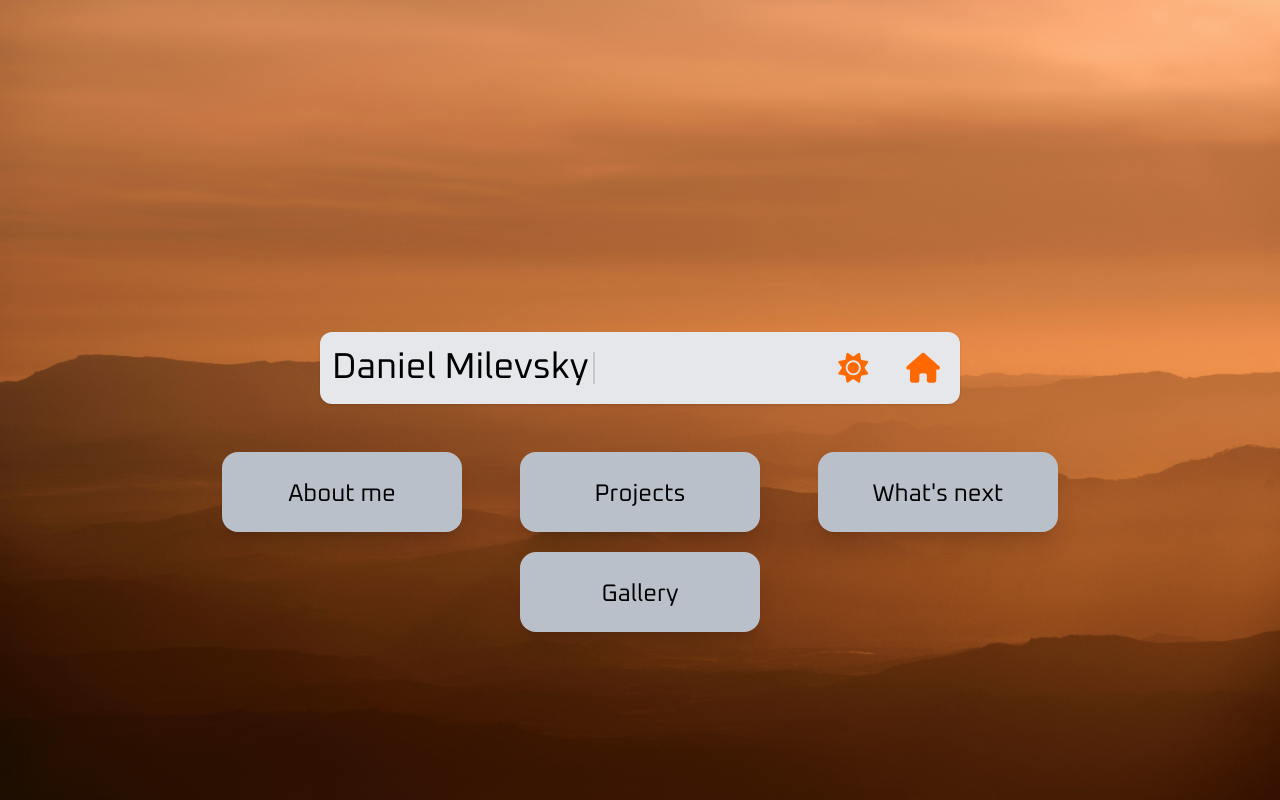
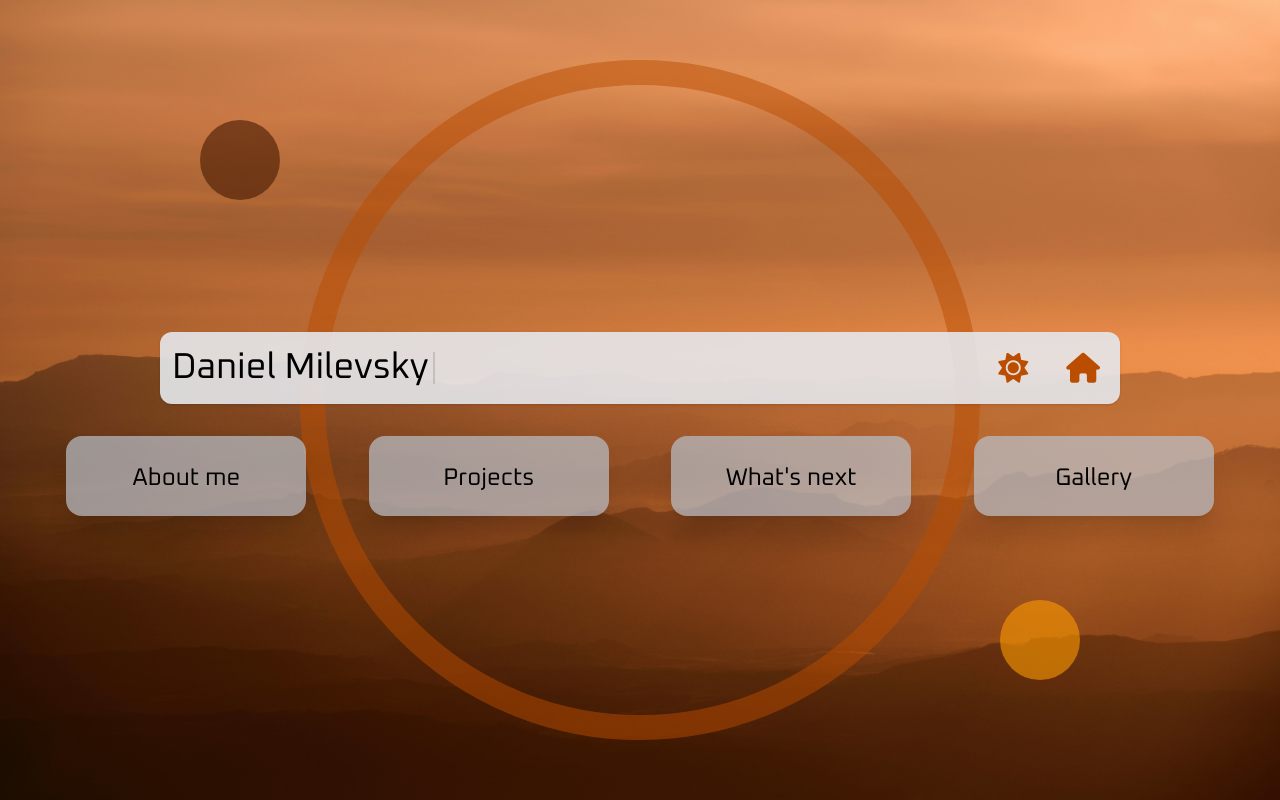
Before and after one commit to MD12c/daniel-milevsky-personal-website, a React (Vite) app: page / in a window 1280 px wide. Built offline with nearby package versions, Linux system fonts and the light colour scheme.

Commit message:
added 3xl: resolution, added background decorations and their dark mode, made some navbar and header elements semi-transparent, chenged icon colors for darker orange

```diff
--- a/package.json
+++ b/package.json
@@ -28,6 +28,7 @@
     "eslint": "^9.39.1",
     "eslint-plugin-react-hooks": "^7.0.1",
     "eslint-plugin-react-refresh": "^0.4.24",
+    "gh-pages": "^6.3.0",
     "globals": "^16.5.0",
     "vite": "^7.2.4"
   }
--- a/src/App.jsx
+++ b/src/App.jsx
@@ -7,12 +7,14 @@ import ContactMe from './components/ContactMe.jsx'
 import Header from './components/Header.jsx'
 import Footer from './components/Footer.jsx'
 import WhatIsToCome from './components/WhatIsToCome.jsx'
+import BgDecorations from './components/BgDecorations.jsx'
 
 function AppContent() {
   const { darkMode } = useContext(DarkModeContext);
   return (
-    <div className={`flex flex-col h-screen w-full bg-cover bg-center ${darkMode ? "bg-green" : "bg-[url('/Orange-landscape.jpg')]"}`}>
-      <div className="mt-[40vh] xl:mx-40">
+    <div className={`relative z-0 flex flex-col h-screen w-full bg-cover bg-center ${darkMode ? "bg-green bg-[url('/Orange-landscape.jpg')]" : "bg-[url('/Orange-landscape.jpg')]"}`}>
+      <BgDecorations className="absolute z-10" />
+      <div className="relative mt-[40vh] xl2:mx-40">
         <Header />
         <Navigation />
       </div>
--- /dev/null
+++ b/src/components/BgDecorations.jsx
@@ -0,0 +1,30 @@
+import { useState, useEffect, useContext } from "react";
+import { DarkModeContext } from "../context/DarkModeContext";
+export default function BgDecorations() {
+  const { darkMode, setDarkMode } = useContext(DarkModeContext);
+  return (
+    <div>
+        <div className="absolute overflow-hidden h-screen w-screen flex items-center justify-center shadow-black/50">
+            <div className={`absolute w-170 h-170 rounded-full border-25
+                            ${darkMode ? "border-drGreen/50" : "border-amber-700/50"}`} />
+        </div>
+        <div className="absolute h-screen w-screen">
+            <div className={`absolute w-20 h-20 rounded-full
+                             ${darkMode ? "bg-dr2Green" : "bg-amber-950/60"}
+                             top-[5vh] left-[5vh]
+                             lg:top-[15vh] lg:left-[15vh]
+                             xl:top-[15vh] xl:left-[25vh]
+                             2xl:top-[15vh] 2xl:left-[40vh]
+                             3xl:top-[15vh] 3xl:left-[55vh]`} />
+
+            <div className={`absolute w-20 h-20 rounded-full
+                             ${darkMode ? "bg-dfGreen" : "bg-amber-500/60"}
+                             bottom-[5vh] right-[5vh]
+                             lg:bottom-[15vh] lg:right-[15vh]
+                             xl:bottom-[15vh] xl:right-[25vh]
+                             2xl:bottom-[15vh] 2xl:right-[40vh]
+                             3xl:bottom-[15vh] 3xl:right-[55vh]`} />
+        </div>
+    </div>
+  );
+}
--- a/src/components/Header.jsx
+++ b/src/components/Header.jsx
@@ -3,17 +3,6 @@ import { DarkModeContext } from "../context/DarkModeContext";
 export default function Header() {
   const iconStyle = "transition text-3xl cursor-pointer";
   const { darkMode, setDarkMode } = useContext(DarkModeContext);
-
-  //   return (
-  //     <div className="flex justify-between items-center mt-3 py-4 rounded-xl mx-40 border-gray-600 shadow bg-gray-200">
-  //         <i className={`${iconStyle} fa-solid fa-house`}></i>
-  //         <h1 className="text-4xl font-oxanium font-bold">
-  //         Daniel Milevsky
-  //         </h1>
-  //         <i className={`${iconStyle} fa-solid fa-sun`}></i>
-  //     </div>
-  //   );
-  // }
 
   const name = "Daniel Milevsky";
   const letters = name.split("");
@@ -33,10 +22,10 @@ export default function Header() {
   return (
     <div className={`flex mx-3 z-50 justify-between items-center py-4
                     rounded-xl md:mx-40 sm:m-3
-                    ${darkMode ? "bg-ltSlate" : "shadow bg-lt2Gray"}`}>
+                    ${darkMode ? "bg-ltSlate/80" : "shadow bg-lt2Gray/90"}`}>
       <div className="flex flex-row">
         <h1 className={`pl-3 text-4xl font-oxanium font-bold
-                      ${darkMode ? "text-dfGreen" : "text-black"}`}>{content}</h1>
+                      ${darkMode ? "text-ltGreen" : "text-black"}`}>{content}</h1>
         <div className={`fastPulse m-1 w-0.5 h-8
                       ${darkMode ? "bg-dfGreen" : "bg-black"}`}></div>
       </div>
@@ -48,17 +37,19 @@ export default function Header() {
             <i className={`${iconStyle} translate-x-0 fa-solid fa-sun mr-2 text-dfOrange hover:text-ltOrange `} />
             <i className={`${iconStyle} translate-x-0 fa-solid fa-moon text-dfGreen hover:text-ltGreen`} />
           </div>
-          <div className="absolute mt-10 hidden group-hover:block -translate-x-8 font-oxanium
-                          px-3 py-1 text-sm rounded bg-drGray text-white shadow-lg select-none">Dark/Light</div>
+          <div className={`absolute mt-10 hidden group-hover:block -translate-x-8 font-oxanium
+                          px-3 py-1 text-sm rounded text-white shadow-lg select-none
+                          ${darkMode ? "bg-drSlate" : "bg-drGray"}`}>Dark/Light</div>
         </div>
 
         <i
           className={`${iconStyle} mx-8  mr-5 group fa-solid fa-house
-                      ${darkMode ? "text-dfGreen hover:text-ltGreen" : "text-dfOrange hover:text-orange-300"}`}
+                      ${darkMode ? "text-dfGreen hover:text-ltGreen" : "text-dfOrange hover:text-ltOrange "}`}
           onClick={() => window.scrollTo({ top: 0, behavior: "smooth" })}
         >
-          <div className="absolute mt-2 hidden group-hover:block -translate-x-4 font-oxanium
-                              px-3 py-1 text-sm rounded bg-gray-600 text-white shadow-lg select-none"
+          <div className={`absolute mt-2 hidden group-hover:block -translate-x-3.5 font-oxanium
+                              px-3 py-1 text-sm rounded text-white shadow-lg select-none
+                              ${darkMode ? "bg-drSlate" : "bg-drGray"}`}
                onClick={() => window.location.reload()}>Home</div>
         </i>
       </div>
--- a/src/components/Navigation.jsx
+++ b/src/components/Navigation.jsx
@@ -9,22 +9,22 @@ export default function Navigation() {
 		{ name: ["Gallery"], link: "#Gallery" }
 	];
 	const cardStyle =`flex flex-col justify-center items-center mt-5  mx-2 h-20 rounded-2xl  pb-5 shadow-5sm sm:shadow-xl cursor-pointer
-					border-gray-300 overflow-hidden active:shadow-inner`;
+					border-gray-300 overflow-hidden active:shadow-inner backdrop-blur-md `;
 	const textStyle = "text-center font-oxanium text-2xl ";
 
 	const [hover, setHover] = useState(null);
 	return (
 		<div className="overflow-hidden pb-10">
-			<div className="navigationAppearence mt-4 mx-3 flex flex-col md:flex-row md:flex-wrap md:justify-evenly">
+			<div className="navigationAppearence mt-0 mx-3 flex flex-col md:flex-row flex-wrap justify-evenly">
 				{NavContent.map((item, i) => (
 					<a key={i} href={item.link}>
-						<div className={cardStyle + `${darkMode ? "hover:bg-dfSlate bg-ltSlate" : "hover:bg-[#c5cad3] bg-navTab"}`}
+						<div className={cardStyle + `${darkMode ? "hover:bg-ltSlate/90 bg-ltSlate/50" : "hover:bg-[#dadfe8] bg-navTab/70"}`}
 							onMouseEnter={() => setHover(i)}
 							onMouseLeave={() => setHover(null)}>
-							<div className={`lg:translate-x-25 md:translate-y-0 w-60 h-4 rotate-45 translate-x-45
+							<div className={`lg:translate-x-25 lg:translate-y-0 w-60 h-4 rotate-45 translate-x-45
 											${darkMode ? "bg-ltGreen" : "bg-dfOrange"}
 											${hover === i ? "ribbonAppearance" : "ribbonDisappearance"}`} />
-							<div className={`lg:translate-x-25 md:translate-y-0 w-60 h-2 bg-drGray rotate-45 translate-x-40
+							<div className={`lg:translate-x-25 lg:translate-y-0 w-60 h-2 bg-drGray rotate-45 translate-x-40
 											${hover === i ? "ribbonAppearance" : "ribbonDisappearance"}
 											${darkMode ? "bg-slate-950" : "bg-drGray"}`} />
 							<h2 className={textStyle + `${darkMode ? "text-ltGreen" : "text-black"}`}>{item.name}</h2>
--- a/src/index.css
+++ b/src/index.css
@@ -52,11 +52,11 @@
     opacity: 0;
     transform: translateY(-200px);
   }
-  80%{
+  60%{
     opacity: 0;
     transform: translateY(-200px);
   }
-  90%{
+  60%{
     opacity: 0;
   }
   100%{
@@ -66,7 +66,7 @@
 }
 .navigationAppearence{
   animation: navigationAppearence;
-  animation-duration: 2300ms;
+  animation-duration: 3000ms;
   animation-delay: 0ms;
   animation-timing-function:ease;
   animation-iteration-count: 1;
@@ -159,9 +159,9 @@
 
 /*custom color pallet*/
 @theme {
-  --color-ltOrange: var(--color-orange-400);
-  --color-dfOrange: var(--color-orange-500);
-  --color-drOrange: var(--color-orange-600);
+  --color-ltOrange: var(--color-orange-500);
+  --color-dfOrange: var(--color-amber-700);
+  --color-drOrange: var(--color-orange-700);
 
   --color-lt2Gray: var(--color-gray-200);
   --color-ltGray: var(--color-gray-300);
@@ -169,13 +169,13 @@
   --color-drGray: var(--color-gray-500);
   --color-navTab: #bac0ca;
 
-  --color-ltGreen: var(--color-teal-500);
-  --color-dfGreen: var(--color-teal-600);
+  --color-ltGreen: var(--color-teal-300);
+  --color-dfGreen: var(--color-teal-500);
   --color-drGreen: var(--color-teal-700);
   --color-dr2Green: var(--color-teal-800);
 
   --color-lt2Slate: var(--color-slate-600);
-  --color-ltSlate: var(--color-slate-700);
+  --color-ltSlate: var(--color-teal-950);
   --color-dfSlate: var(--color-slate-800);
   --color-drSlate: var(--color-slate-900);
   --color-dr2Slate: var(--color-slate-950);
--- a/tailwind.config.js
+++ b/tailwind.config.js
@@ -9,6 +9,9 @@ export default {
       fontFamily: {
         oxanium: ["Oxanium", "sans-serif"],
       },
+      screens: {
+        '3xl': '1920px',
+      },
     },
   },
   plugins: [],
```
Also changed, not shown: 1 other file (tests, documents, lock files or other folders).
